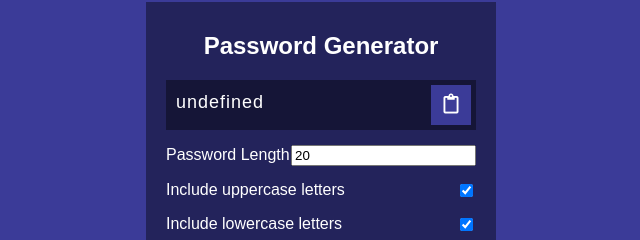
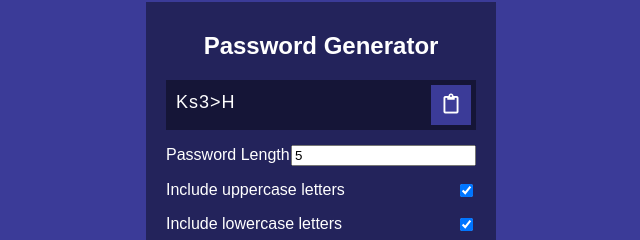
Before and after one commit to donchi-donald/Password-Generator, a plain HTML site: page index.html in a window 1280 px wide. Both pictures are taken after a click on the button "Generate Password". Shown: the part 214-454 px from the top of the page, 319-959 px from the left. Drawn offline with Linux system fonts and the light colour scheme; a web font is replaced by a local one.

Commit message:
Generate Password done

```diff
--- a/index.html
+++ b/index.html
@@ -19,7 +19,7 @@
       <div class="settings">
         <div class="setting">
           <label>Password Length</label>
-         <input type="number" value="20" min="4" id="length">
+         <input type="number" value="5" min="4" id="length">
         </div>
         <div class="setting">
           <label>Include uppercase letters</label>
--- a/script.js
+++ b/script.js
@@ -50,6 +50,24 @@ generateEl.addEventListener('click', ()=>{
 
 })
 
-function generatePassword(length, hasUpper, hasLower,  hasNumber, hasSymbol){
+function generatePassword(length, upper, lower,  number, symbol){
+    let generatePassword = ''
+    const typesCount = upper+lower+number+symbol
+    const typesArr = [{upper}, {lower}, {number}, {symbol}].filter(item =>Object.values(item)[0])
+
+    if(typesCount===0){
+        return ''
+    }
+    //i=0 lenght=20, 4
+    for(let i=0; i<length; i += typesCount ){
+        typesArr.forEach(type =>{
+            const funcName = Object.keys(type)[0]
+            generatePassword +=randomFunc[funcName]()
+
+        })
+
+    }
+    const finalPassword = generatePassword.slice(0, length)
+    return finalPassword;
 
 }
```
